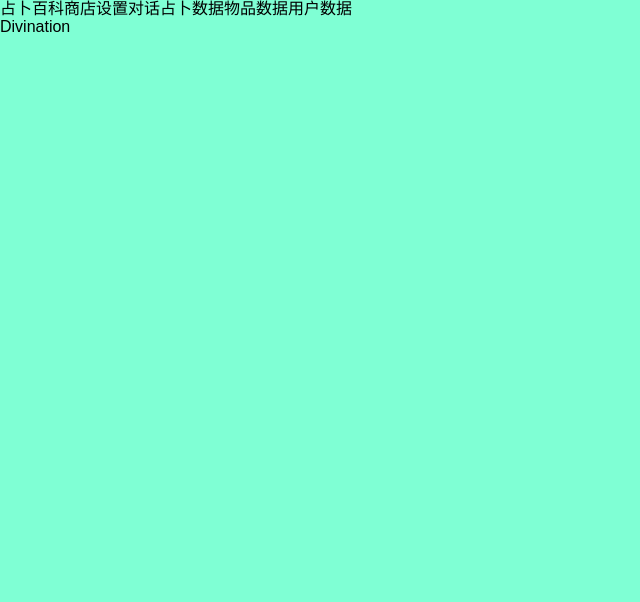
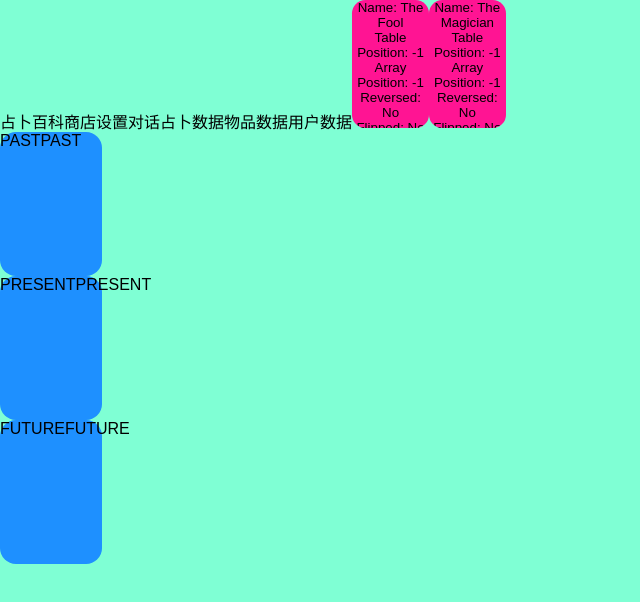
Before and after one commit to hiiiroko/Tarotto, a React (Vite) app: page /divination in a window 1280 px wide. Shown: the top 602 px of the page, without its empty margins (0-640 px from the left). Built offline with nearby package versions, Linux system fonts and the light colour scheme.

Commit message:
Completed drag and drop tests

```diff
--- a/package.json
+++ b/package.json
@@ -10,8 +10,12 @@
     "preview": "vite preview"
   },
   "dependencies": {
+    "@dnd-kit/core": "^6.0.8",
+    "@dnd-kit/sortable": "^7.0.2",
+    "classnames": "^2.3.2",
     "react": "^18.2.0",
     "react-dom": "^18.2.0",
+    "react-hot-toast": "^2.4.1",
     "react-responsive": "^9.0.2",
     "react-router-dom": "^6.14.2",
     "sass": "^1.64.1"
--- /dev/null
+++ b/src/components/Card.jsx
@@ -0,0 +1,28 @@
+// Card.jsx
+// 新增组件，用于显示卡牌的信息
+// 该文件位于src/components文件夹下
+
+import React from 'react';
+import classNames from 'classnames';
+
+import "./CardDND.scss"
+
+export default function Card({props}) {
+  // 从props中解构出卡牌的信息
+  const { name, tablePosition, arrayPosition, reversed, flipped } = props;
+  // 根据卡牌的状态设置不同的样式类名
+  const cardClass = classNames('card', {
+    'card-reversed': reversed,
+    'card-flipped': flipped,
+  });
+  // 返回一个div元素，显示卡牌的信息
+  return (
+    <ul className={cardClass}>
+      <li>Name: {name}</li>
+      <li>Table Position: {tablePosition}</li>
+      <li>Array Position: {arrayPosition}</li>
+      <li>Reversed: {reversed ? 'Yes' : 'No'}</li>
+      <li>Flipped: {flipped ? 'Yes' : 'No'}</li>
+    </ul>
+  );
+}
--- /dev/null
+++ b/src/components/CardDND.scss
@@ -0,0 +1,21 @@
+.card{
+    font-size: smaller;
+    width: 6vw;
+    height: 16vh;
+    overflow: hidden;
+    background-color:deeppink;
+    border-radius: 1em;
+}
+
+.droppable{
+    width: 8vw;
+    height: 18vh;
+    background-color:dodgerblue;
+    border-radius: 1em;
+}
+
+.draggable{
+    width: min-content;
+    height: min-content;
+    background-color: chocolate;
+}
--- /dev/null
+++ b/src/components/Draggable.jsx
@@ -0,0 +1,20 @@
+// Draggable.jsx
+
+import React from 'react';
+import {useDraggable} from '@dnd-kit/core';
+
+export function Draggable(props) {
+  const {attributes, listeners, setNodeRef, transform} = useDraggable({
+    id: props.id,
+  });
+  const style = transform ? {
+    transform: `translate3d(${transform.x}px, ${transform.y}px, 0)`,
+  } : undefined;
+
+
+  return (
+    <button ref={setNodeRef} style={style} {...listeners} {...attributes}>
+      {props.children}
+    </button>
+  );
+}
--- /dev/null
+++ b/src/components/Droppable.jsx
@@ -0,0 +1,25 @@
+// Droppable.jsx
+
+import React from 'react';
+import {useDroppable} from '@dnd-kit/core';
+
+export function Droppable(props) {
+  const {setNodeRef, isOver} = useDroppable({
+    id: props.id,
+    data: {
+      // 初始化每个Droppable内的Draggable数量为0
+      draggableCount: 0,
+    },
+  });
+  const style = {
+    color: isOver ? 'green' : undefined,
+    backgroundColor: isOver ? 'orange' : undefined
+  };
+
+
+  return (
+    <div ref={setNodeRef} style={style} className='droppable'>
+      {props.children}
+    </div>
+  );
+}
--- a/src/main.jsx
+++ b/src/main.jsx
@@ -5,6 +5,8 @@ import {
     createBrowserRouter,
     RouterProvider,
 } from "react-router-dom";
+
+import { DndContext } from '@dnd-kit/core';
 
 import { DivinationInfoProvider } from './contexts/DivinationInfoContext';
 
@@ -15,6 +17,8 @@ import { UserInfoProvider } from './contexts/UserInfoContext';
 import Root from "./routes/Root";
 
 import ErrorPage from './routes/ErrorPage';
+
+import Divination from './routes/Divination';
 
 import Index from "./routes/Index";
 
@@ -33,7 +37,11 @@ const router = createBrowserRouter([
             { index: true, element: <Index /> },
             {
                 path: "divination",
-                element: <div>Divination</div>,
+                element:
+                    <DivinationInfoProvider>
+                        <Divination />
+                    </DivinationInfoProvider>,
+
             },
             {
                 path: "encyclopedia",
@@ -63,16 +71,14 @@ const router = createBrowserRouter([
                 element:
                     <ItemInfoProvider>
                         <DisplayItemInfoContext />
-                    </ItemInfoProvider>
-                ,
+                    </ItemInfoProvider>,
             },
             {
                 path: "statistic/user",
                 element:
                     <UserInfoProvider>
                         <DisplayUserInfoContext />
-                    </UserInfoProvider>
-                ,
+                    </UserInfoProvider>,
             },
         ],
     },
--- /dev/null
+++ b/src/routes/Divination.jsx
@@ -0,0 +1,57 @@
+// Divination.jsx
+
+import React, { useContext, useState } from 'react';
+
+import { DndContext } from '@dnd-kit/core';
+
+import { Droppable } from '../components/Droppable';
+import { Draggable } from '../components/Draggable';
+
+import toast, { Toaster } from 'react-hot-toast';
+
+import { DivinationInfoContext } from '../contexts/DivinationInfoContext';
+
+import Card from '../components/Card';
+
+export default function Divination() {
+    const {
+        divinationInfo
+    } = useContext(DivinationInfoContext);
+
+    const notify = (drag,drop) => toast(drag+' is put into '+drop);
+
+    // const items = ['A', 'B', 'C'];
+    const containers = ['PAST', 'PRESENT', 'FUTURE'];
+    // 逻辑归一，去掉重复即可
+    const [parentA, setParentA] = useState(null);
+    const [parentB, setParentB] = useState(null);
+    const draggableMarkupA = (
+        <Draggable id="draggableA"><Card props={divinationInfo.cards[0]} /></Draggable>
+    );
+    const draggableMarkupB = (
+        <Draggable id="draggableB"><Card props={divinationInfo.cards[1]} /></Draggable>
+    );
+
+    return (
+        <DndContext onDragEnd={handleDragEnd}>
+            <Toaster />
+            {parentA === null ? draggableMarkupA : null}
+            {parentB === null ? draggableMarkupB : null}
+
+            {containers.map((id) => (
+                <Droppable key={id} id={id}>
+                    {parentA === id ? draggableMarkupA : id}
+                    {parentB === id ? draggableMarkupB : id}
+                </Droppable>
+            ))}
+
+        </DndContext>
+    );
+
+    function handleDragEnd(event) {
+        const { active, over } = event;
+        if (active.id === "draggableA") setParentA(over ? over.id : null);
+        if (active.id === "draggableB") setParentB(over ? over.id : null);
+        notify(active.id,over.id);
+    }
+}
--- /dev/null
+++ b/src/routes/Divination.scss
@@ -0,0 +1,47 @@
+// Divination.scss
+// 修改样式文件，用于设置占卜界面的样式
+// 该文件位于src/routes文件夹下
+
+// 设置卡牌的基本样式
+.card {
+    width: 100px;
+    height: 150px;
+    border: 1px solid black;
+    margin: 10px;
+    padding: 5px;
+  }
+
+  // 设置卡牌被反转时的样式
+  .card-reversed {
+    transform: rotate(180deg);
+  }
+
+  // 设置卡牌被翻面时的样式
+  .card-flipped {
+    background-color: gray;
+  }
+
+  // 设置容器的基本样式
+  .shit {
+    width: 120px;
+    height: 170px;
+    border: 2px dashed green;
+    margin: 20px;
+  }
+
+  // 设置容器被覆盖时的样式
+  .shit-over {
+    border-color: red;
+  }
+
+  // 新增一个样式，用于设置卡牌容器的样式
+  .cards-container {
+    display: grid; // 使用grid布局，让卡牌按照固定的行列排列
+    grid-template-columns: repeat(13, minmax(0, auto)); // 设置每行有13列，每列自适应宽度
+    grid-auto-rows: minmax(0, auto); // 设置每行自适应高度
+  }
+
+  // 新增一个样式，用于设置容器容器的样式
+  .containers-container {
+    display: flex;
+  }
--- a/src/routes/Root.jsx
+++ b/src/routes/Root.jsx
@@ -7,7 +7,7 @@ import {
     NavLink,
 } from "react-router-dom";
 
-// 待删除
+// toDelete
 function tabStyle({ isActive }) {
     return isActive ? '' : '';
 }
```
Also changed, not shown: ForGPT.txt (deleted), 1 other file (tests, documents, lock files or other folders).
